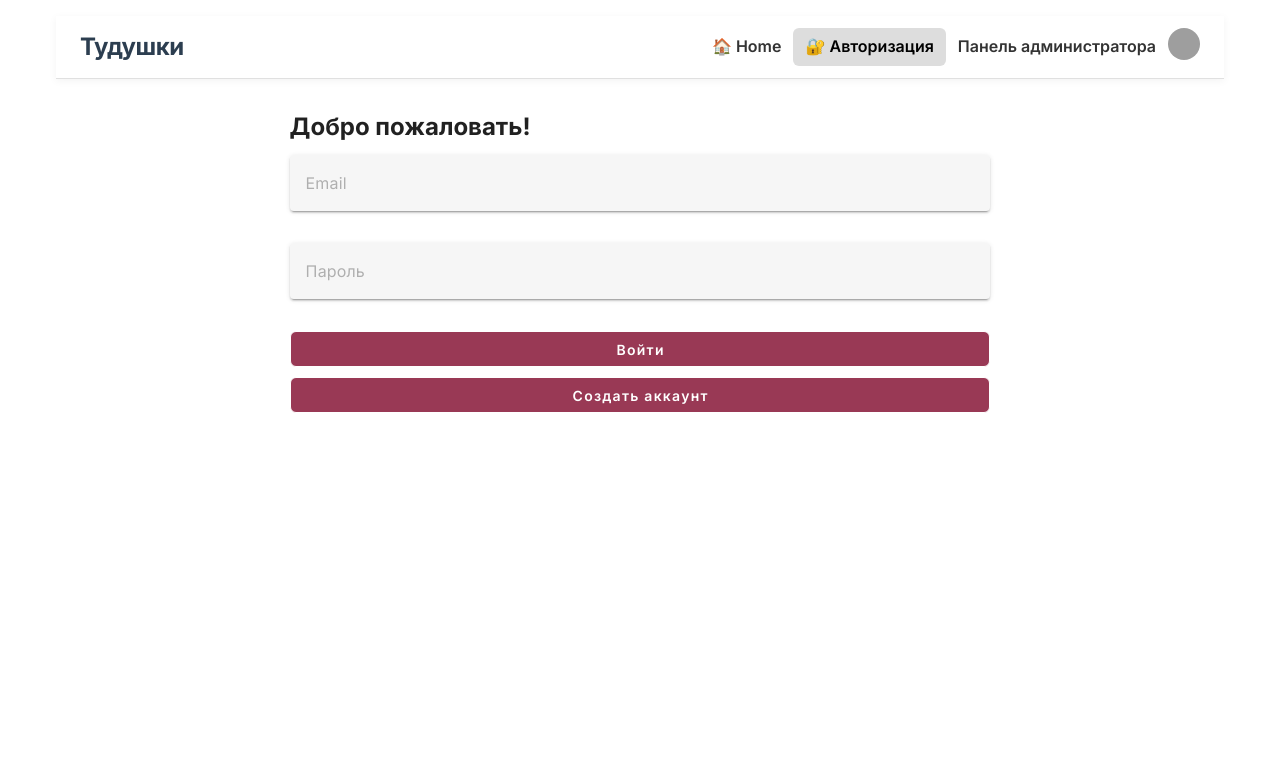
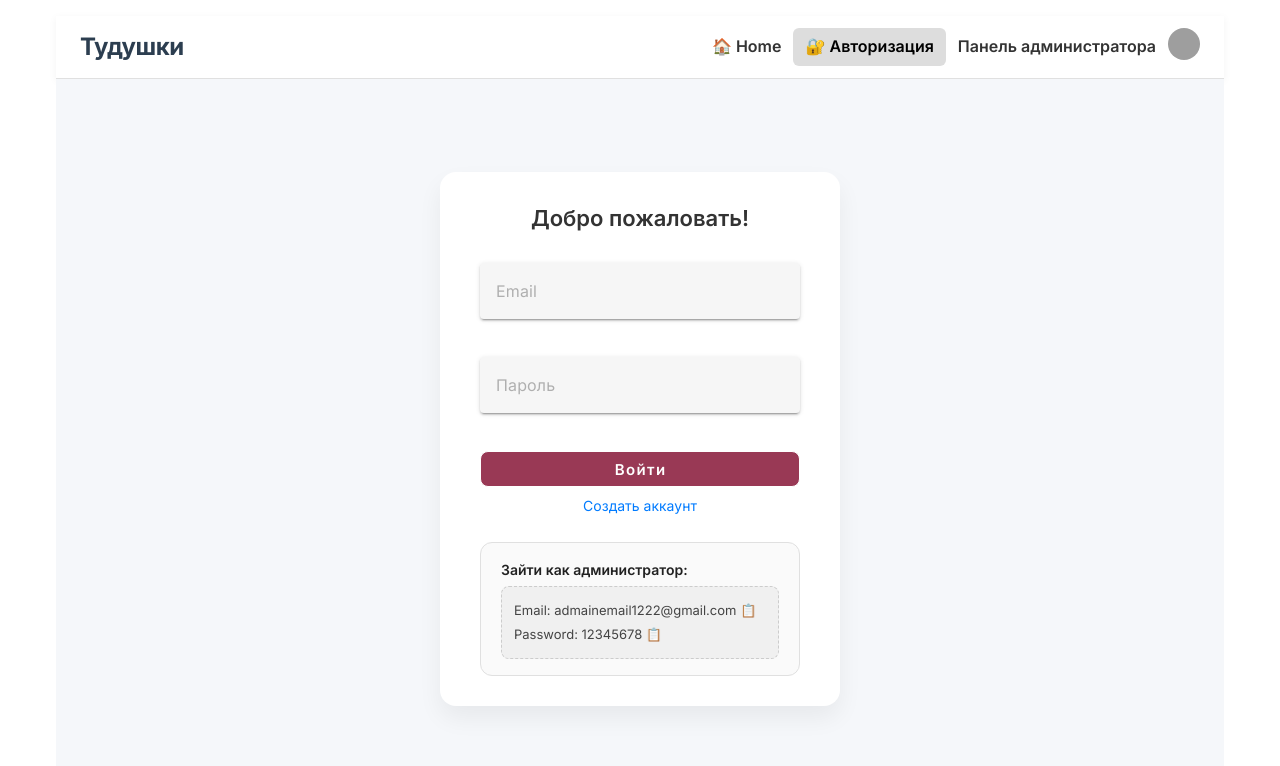
Before and after one commit to KristinaBalashova/todo-list-project, a Vue app: page /login in a window 1280 px wide. Shown: the top 766 px of the page. Built offline with nearby package versions, Linux system fonts and the light colour scheme; no server answers; grey boxes are pictures that could not be loaded.

Commit message:
fix: auth form

```diff
--- a/src/components/AuthForm.vue
+++ b/src/components/AuthForm.vue
@@ -31,11 +31,16 @@ watch(
     form.value = { email: '', password: '', confirmPassword: '' };
   },
 );
+
+function copyToClipboard(text) {
+  navigator.clipboard.writeText(text);
+}
 </script>
 
 <template>
-  <form @submit.prevent="handleSubmit" class="form">
-    <h2>
+  <div class="auth-wrapper">
+    <form @submit.prevent="handleSubmit" class="auth-form">
+      <h2 class="form-title">
         {{ mode === 'login' ? t('login.welcome') : t('register.title') }}
       </h2>
 
@@ -52,22 +57,112 @@ watch(
         :placeholder="t('register.confirmPassword')"
       />
 
-    <Button type="submit">
+      <Button type="submit" class="primary-button">
         {{ mode === 'login' ? t('login.submit') : t('register.submit') }}
       </Button>
 
-    <Button type="button" @click="$emit('switchMode')">
+      <button type="button" class="switch-mode" @click="$emit('switchMode')">
         {{ mode === 'login' ? t('login.createAccount') : t('register.backToLogin') }}
-    </Button>
+      </button>
+
+      <div class="credentials">
+        <p class="label">Зайти как администратор:</p>
+        <div class="credentials-box">
+          <p @click="copyToClipboard('admainemail1222@gmail.com')" class="copyable">
+            Email: admainemail1222@gmail.com 📋
+          </p>
+          <p @click="copyToClipboard('12345678')" class="copyable">
+            Password: 12345678 📋
+          </p>
+        </div>
+      </div>
     </form>
+  </div>
 </template>
 
 <style scoped>
-.form {
-  width: 60%;
-  margin: 30px auto;
+.auth-wrapper {
+  display: flex;
+  justify-content: center;
+  align-items: center;
+  min-height: 90vh;
+  background: #f5f7fa;
+  padding: 20px;
+}
+
+.auth-form {
+  background: #fff;
+  border-radius: 16px;
+  padding: 30px 40px;
+  width: 100%;
+  max-width: 400px;
+  box-shadow: 0 12px 24px rgba(0, 0, 0, 0.06);
   display: flex;
   flex-direction: column;
-  gap: 10px;
+  gap: 16px;
+}
+
+.form-title {
+  text-align: center;
+  font-size: 22px;
+  font-weight: 600;
+  margin-bottom: 12px;
+  color: #333;
+}
+
+.primary-button {
+  width: 100%;
+  font-size: 15px;
+  border-radius: 8px;
+}
+
+.switch-mode {
+  background: none;
+  border: none;
+  color: #007bff;
+  cursor: pointer;
+  text-align: center;
+  font-size: 14px;
+  margin-top: -8px;
+  transition: color 0.2s;
+}
+
+.switch-mode:hover {
+  color: #0056b3;
+}
+
+.credentials {
+  background: #fafafa;
+  border: 1px solid #e0e0e0;
+  border-radius: 12px;
+  padding: 16px 20px;
+  margin-top: 10px;
+}
+
+.label {
+  font-weight: 600;
+  font-size: 14px;
+  margin-bottom: 6px;
+}
+
+.credentials-box {
+  background-color: #f0f0f0;
+  padding: 10px 12px;
+  border-radius: 8px;
+  border: 1px dashed #ccc;
+}
+
+.copyable {
+  margin: 4px 0;
+  font-size: 13px;
+  color: #444;
+  cursor: pointer;
+  user-select: none;
+  transition: color 0.2s;
+}
+
+.copyable:hover {
+  color: #007bff;
+  text-decoration: underline;
 }
 </style>
```
Lines whose indentation alone changed are shown as unchanged.
